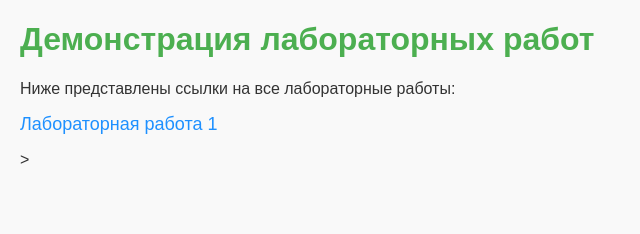
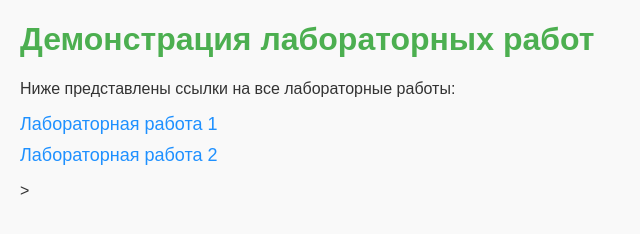
Before and after one commit to duttinka/PKG_labs, a plain HTML site: page main_site/index.html in a window 1280 px wide. Shown: the whole page, without its empty margins (0-640 px from the left). Drawn offline with Linux system fonts and the light colour scheme.

Commit message:
Update index.html

```diff
--- a/main_site/index.html
+++ b/main_site/index.html
@@ -36,6 +36,7 @@
 <p>Ниже представлены ссылки на все лабораторные работы:</p>
 <ul>
     <li><a href="https://duttinka.github.io/PKG_labs/lab1_RGB_CMYK_HLS/index.html" target="_blank">Лабораторная работа 1</a></li>
+    <li><a href="https://duttinka.github.io/PKG_labs/lab4/index.html" target="_blank">Лабораторная работа 2</a></li>
 </ul>
 </body>
 </html>
```
